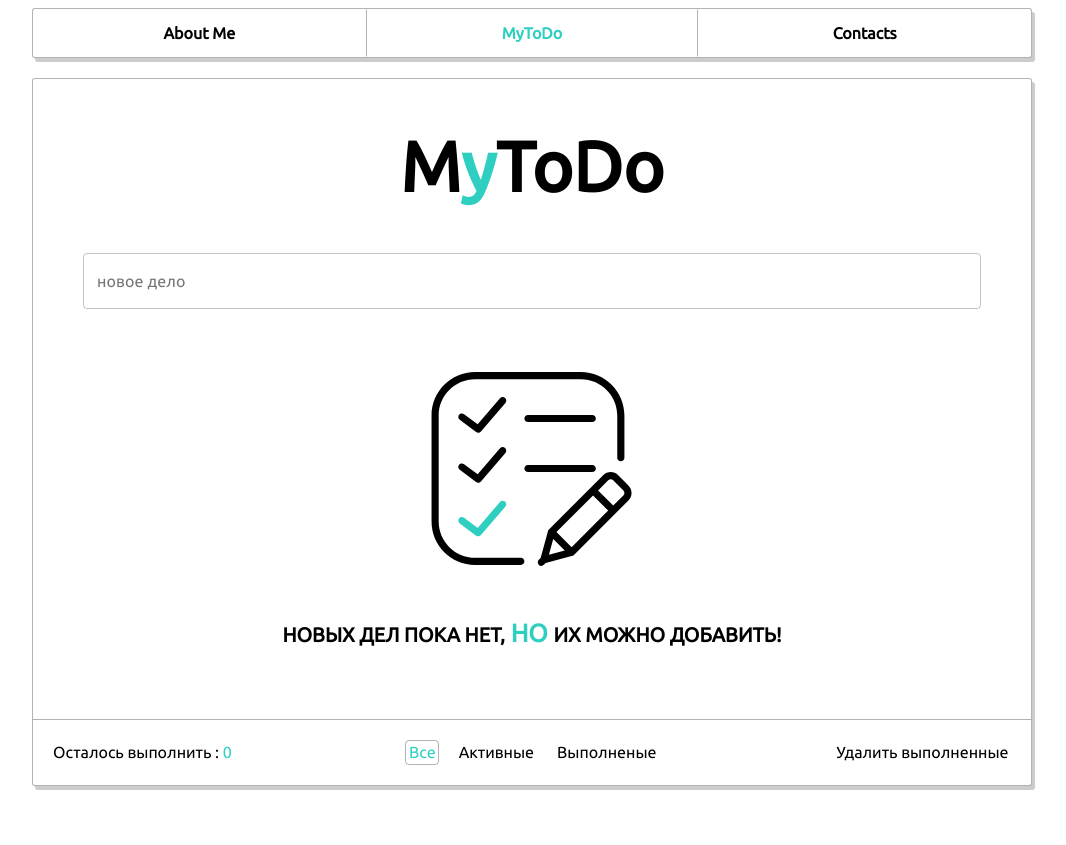
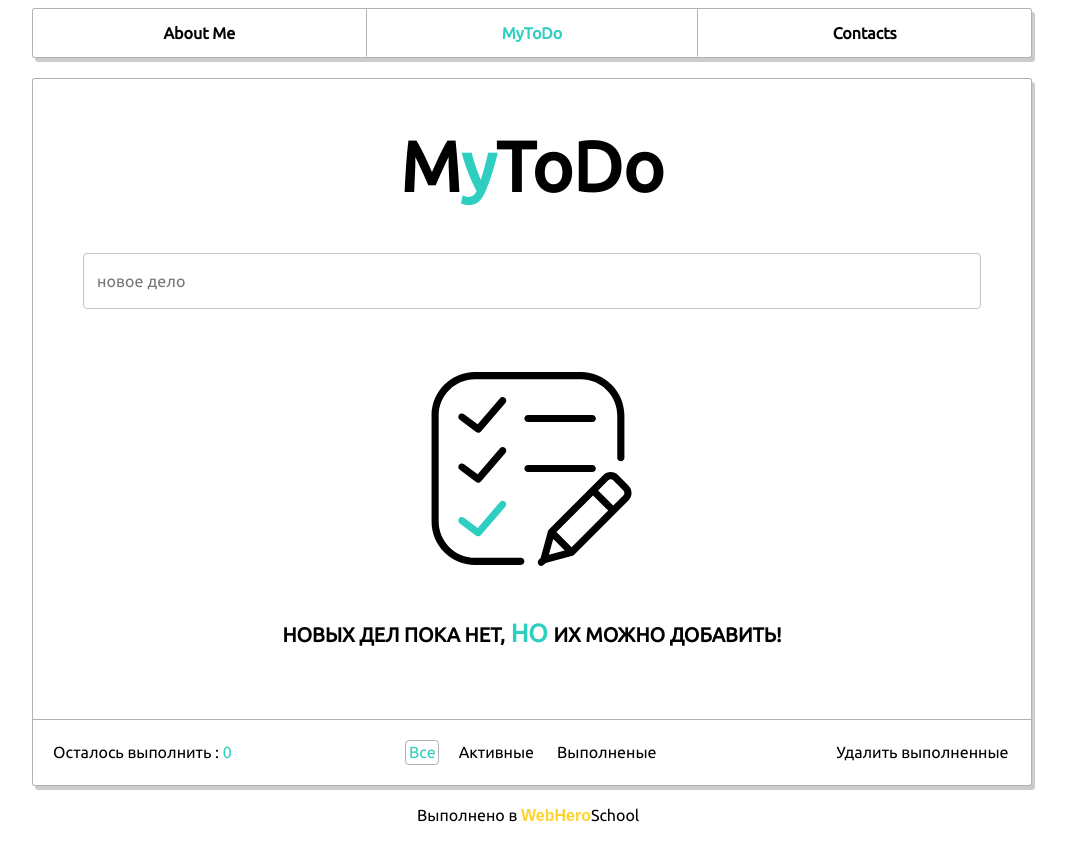
Before and after one commit to WebHeroSchool/MyToDo, a React (Create React App) app: page / in a window 1280 px wide. Shown: the whole page, without its empty margins (108-1174 px from the left). Before the commit the page ends 800 px from the top, so only its background shows below. Built offline with nearby package versions, Linux system fonts and the light colour scheme.

Commit message:
add OGP and whs-signature

```diff
--- a/public/index.html
+++ b/public/index.html
@@ -1,13 +1,18 @@
 <!DOCTYPE html>
-<html lang="en">
+<html lang="en" prefix="og: https://snypoon.github.io/MyToDo-demo/">
   <head>
     <meta charset="utf-8" />
     <link rel="icon" href="%PUBLIC_URL%/favicon.ico" />
     <meta name="viewport" content="width=device-width, initial-scale=1" />
     <meta name="theme-color" content="#000000" />
+    <meta property="og:title" content="MyToDo" />
+    <meta property="og:url" content="https://snypoon.github.io/MyToDo-demo/"/>
+    <meta property="og:image" content="MyToDo-demo/static/media/ogp.png"/>
+    <meta property="og:image:width" content="1200"/>
+    <meta property="og:image:height" content="630">
     <meta
       name="description"
-      content="Web site created using create-react-app"
+      content="Created by Iliya Aleshin \ junior frontend developer"
     />
     <link rel="apple-touch-icon" href="%PUBLIC_URL%/logo192.png" />
     <!--
@@ -24,7 +29,7 @@
       work correctly both with client-side routing and a non-root public URL.
       Learn how to configure a non-root public URL by running `npm run build`.
     -->
-    <title>React App</title>
+    <title>MyToDo</title>
   </head>
   <body>
     <noscript>You need to enable JavaScript to run this app.</noscript>
--- a/src/components/App/App.js
+++ b/src/components/App/App.js
@@ -17,6 +17,7 @@ const App = () => {
         <Route path='/' exact component={Todo}></Route>
         <Route path='/contacts' component={Contacts}></Route>
       </div>
+      <span className={styles.school}>Выполнено в <span className={styles.webhero}>WebHero</span>School</span>
     </Router>
   )
 };
--- a/src/components/App/App.module.css
+++ b/src/components/App/App.module.css
@@ -3,6 +3,18 @@
 * {
   box-sizing: border-box;
   font-family: 'Ubuntu';
+}
+
+.school{
+  display: block;
+  width: 230px;
+  margin: 20px auto;
+}
+
+.webhero{
+  font-weight: bold;
+  color: #FFD32B;
+  font-family: 'Oswald', sans-serif;
 }
 
 .nav{
```
Also changed, not shown: src/components/Icons/ogp.png (added).
